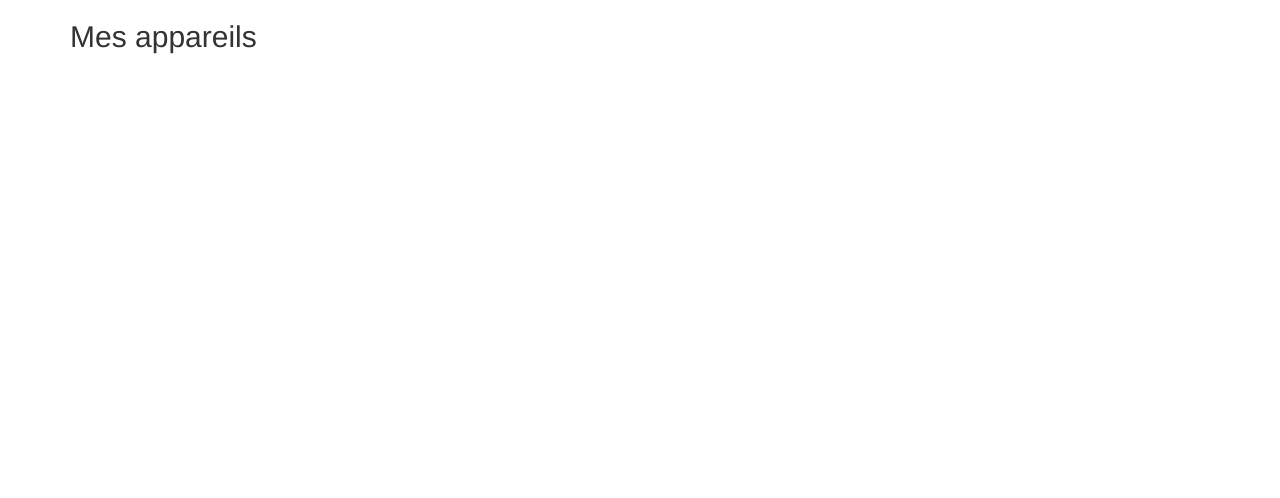
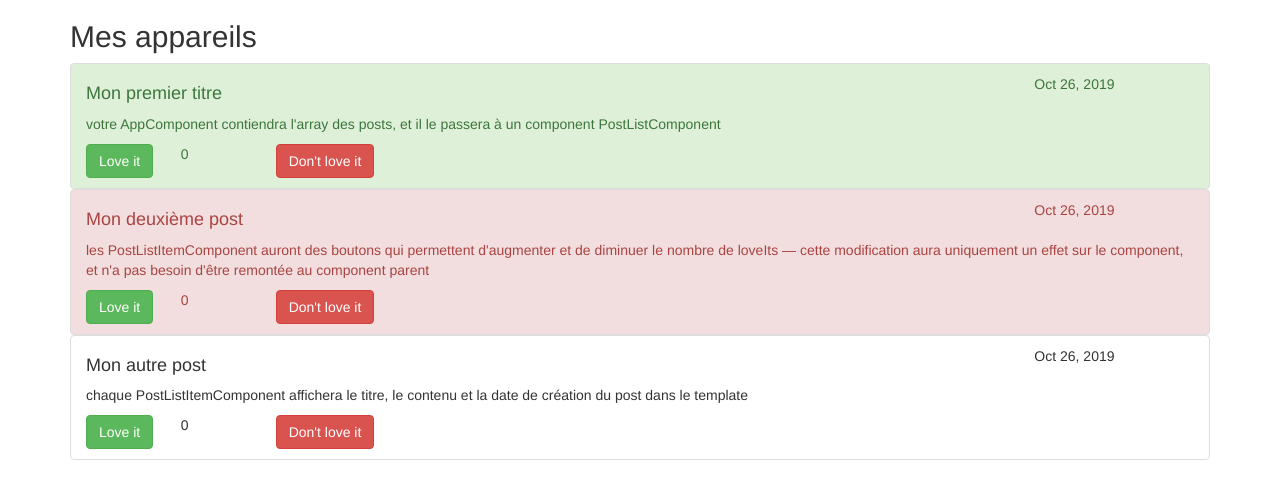
Before and after one commit to boubechtoula/wsoft-angular-p1, an Angular app: page / in a window 1280 px wide. Shown: the top 498 px of the page. Built offline with nearby package versions, Linux system fonts and the light colour scheme.

Commit message:
Créez une application de type blog (commit final)

```diff
--- a/src/app/app.component.html
+++ b/src/app/app.component.html
@@ -2,7 +2,7 @@
   <div class="row">
     <div class="col-xs-12">
       <h2>Mes appareils</h2>
-
+      <app-post *ngFor="let post of posts" [titre]="post.titre" [content]="post.content"  [creationDate]="post.creationDate"></app-post>
     </div>
   </div>
 </div>
--- a/src/app/app.component.ts
+++ b/src/app/app.component.ts
@@ -7,36 +7,25 @@ import { Component } from '@angular/core';
   styleUrls: [ './app.component.css' ]
 })
 export class AppComponent  {
-    private isAuth : boolean = false;
-    lastUpdate = new Date();
-    appareils = [
+    posts = [
       {
-        name: 'Machine à laver',
-        status: 'éteint'
+        titre: '1',
+        content: "votre AppComponent contiendra l'array des posts, et il le passera à un component PostListComponent",
+        creationDate :  new Date()
       },
       {
-        name: 'Frigo',
-        status: 'allumé'
+        titre: '2',
+        content: "les PostListItemComponent auront des boutons qui permettent d'augmenter et de diminuer le nombre de loveIts — cette modification aura uniquement un effet sur le component, et n'a pas besoin d'être remontée au component parent",
+        creationDate : new Date()
       },
       {
-        name: 'Ordinateur',
-        status: 'éteint'
+        titre: '3',
+        content: "chaque PostListItemComponent affichera le titre, le contenu et la date de création du post dans le template",
+        creationDate : new Date()
       }
     ];
     constructor() {
-    setTimeout(
-      () => {
-        this.isAuth = true;
-      }, 4000
-    );
+
   }
-  public onAllumer(): void {
-    console.log('On allume tout !');
-  }
-  public getIsAuth(): boolean{
-    return this.isAuth;
-  }
-  public setIsAuth(value : boolean) : void{
-    this.isAuth = value;
-  }
+
 }
--- a/src/app/app.module.ts
+++ b/src/app/app.module.ts
@@ -4,9 +4,10 @@ import { FormsModule } from '@angular/forms';
 
 import { AppComponent } from './app.component';
 import { HelloComponent } from './hello.component';
+import { PostComponent } from './post/post.component';
 @NgModule({
   imports:      [ BrowserModule, FormsModule ],
-  declarations: [ AppComponent, HelloComponent],
+  declarations: [ AppComponent, HelloComponent, PostComponent],
   bootstrap:    [ AppComponent ]
 })
 export class AppModule { }
--- /dev/null
+++ b/src/app/post/post.component.html
@@ -0,0 +1,28 @@
+<li [ngClass]="{'list-group-item': true,
+                'list-group-item-success': titre === '1',
+                'list-group-item-danger': titre === '2'
+                }">
+
+<div class="row">
+  <div class="col-md-10">
+      <h4>{{getTitre()}}</h4>
+  </div>
+  <div class="col-md-2" style="float:right">{{creationDate |date }}</div>
+</div>
+<p>{{content}}</p>
+<div class="row">
+  <div class="col-md-1">
+     <button  class="btn btn-success"
+      (click) = "love()"
+ >Love it</button>
+  </div>
+  <div class="col-md-1">
+      <p>{{nbLove}}</p>
+  </div>
+  <div class="col-md-1" >
+    <button  class="btn btn-danger"
+      (click) = "dontLove()"
+ >Don't love it</button>
+  </div>
+</div>
+</li>
--- /dev/null
+++ b/src/app/post/post.component.ts
@@ -0,0 +1,35 @@
+import { Component, OnInit, Input } from '@angular/core';
+
+@Component({
+  selector: 'app-post',
+  templateUrl: './post.component.html',
+  styleUrls: ['./post.component.css']
+})
+export class PostComponent implements OnInit {
+  @Input() titre : string ;
+  @Input() content : string ;
+  @Input() creationDate : Date;
+  nbLove : number = 0 ;
+  constructor() { }
+
+  ngOnInit() {
+  }
+  getTitre() {
+    if(this.titre == null ||this.titre == "" ) return "";
+    switch (this.titre){
+      case "1" :
+      return "Mon premier titre";
+      case "2" :
+      return "Mon deuxième post";
+      case "3" :
+      return "Mon autre post";
+    }
+  }
+  public love(){
+    this.nbLove ++;
+  }
+  public dontLove(){
+    this.nbLove--;
+  }
+
+}
```
Also changed, not shown: src/app/post/post.component.css (added).
